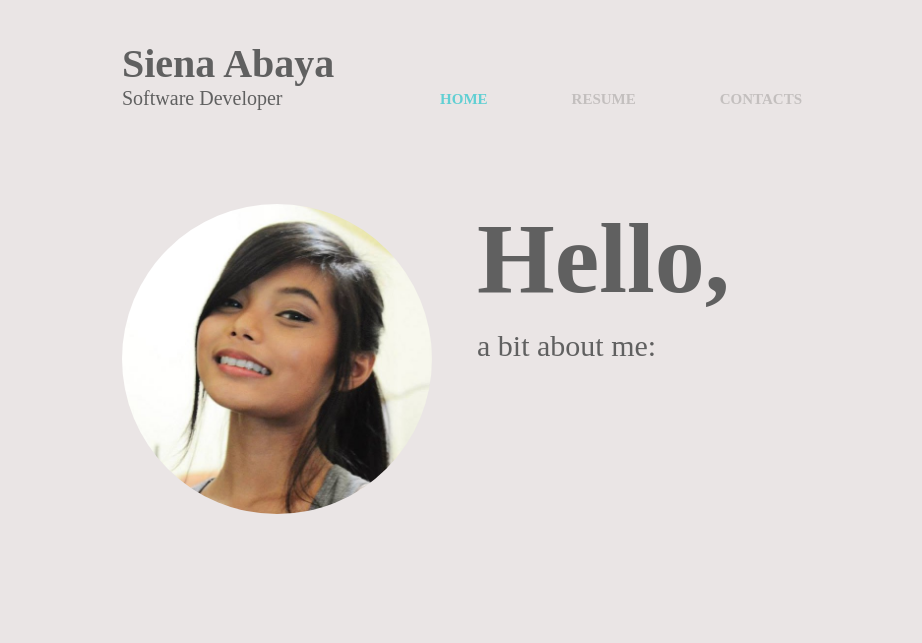
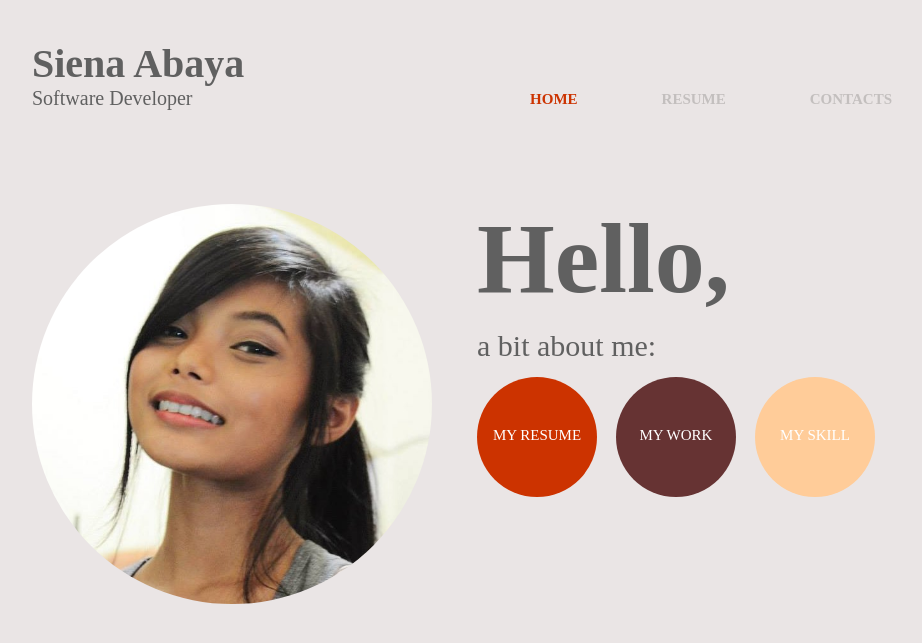
Before and after one commit to sienaabaya/sienaabaya.github.io, a Jekyll site: the page built from index.html, in a window 1280 px wide. Shown: the top 643 px of the page, without its empty margins (178-1100 px from the left). Built offline with Jekyll 4.4.1, drawn with Linux system fonts in a browser that asks for light colours.

Commit message:
add about navigation circles

```diff
--- a/_includes/home.html
+++ b/_includes/home.html
@@ -5,3 +5,14 @@
     <h1>Hello,</h1>
     <h2>a bit about me:</h2>
 </div>
+<div id="about-navigation-container" class="col-md-6">
+    <div id="resume-nav">
+        <p>MY RESUME</p>
+    </div>
+    <div id="work-nav">
+        <p>MY WORK</p>
+    </div>
+    <div id="skill-nav">
+        <p>MY SKILL</p>
+    </div>
+</div>
--- a/_sass/_portfolio.scss
+++ b/_sass/_portfolio.scss
@@ -1,3 +1,6 @@
+.wrapper{
+  max-width: calc(980px - (30px * 2));
+}
 header{
   margin-top: 40px;
   #owner-name{
@@ -25,10 +28,10 @@ header{
       color: #C3BFBE;
     }
     a:hover{
-      color: #61CFD3;
+      color: $orange;
     }
     a.active{
-      color: #61CFD3;
+      color: $orange;
     }
   }
 }
@@ -38,9 +41,7 @@ header{
     padding-left: 0;
     padding-right: 30px;
     img{
-      border-radius: 315px;
-      -webkit-border-radius: 315px;
-      -moz-border-radius: 315px;
+      @include border-radius(315px);
     }
   }
   #about-container{
@@ -49,4 +50,31 @@ header{
       font-size: 100px;
     }
   }
+
+  #about-navigation-container{
+    div{
+      @include border-radius(60px);
+      height: 120px;
+      width: 120px;
+      display: inline-block;
+      p{
+        font-size: 15px;
+        color: white;
+        margin-top: 47px;
+        text-align: center;
+      }
+    }
+    div:not(:last-child){
+      margin-right: 15px;
+    }
+    div#resume-nav{
+      background-color: $orange;
+    }
+    div#work-nav{
+      background-color: $brown;
+    }
+    div#skill-nav{
+      background-color: $peach;
+    }
+  }
 }
--- a/css/main.scss
+++ b/css/main.scss
@@ -27,6 +27,10 @@ $content-width:    800px;
 $on-palm:          600px;
 $on-laptop:        800px;
 
+$orange: #CC3300;
+$brown: #663333;
+$peach: #FFCC99;
+
 
 
 // Using media queries with like this:
@@ -42,6 +46,12 @@ $on-laptop:        800px;
     }
 }
 
+@mixin border-radius($size){
+  border-radius: $size;
+  -webkit-border-radius: $size;
+  -moz-border-radius: $size;
+}
+
 
 
 // Import partials from `sass_dir` (defaults to `_sass`)
```
